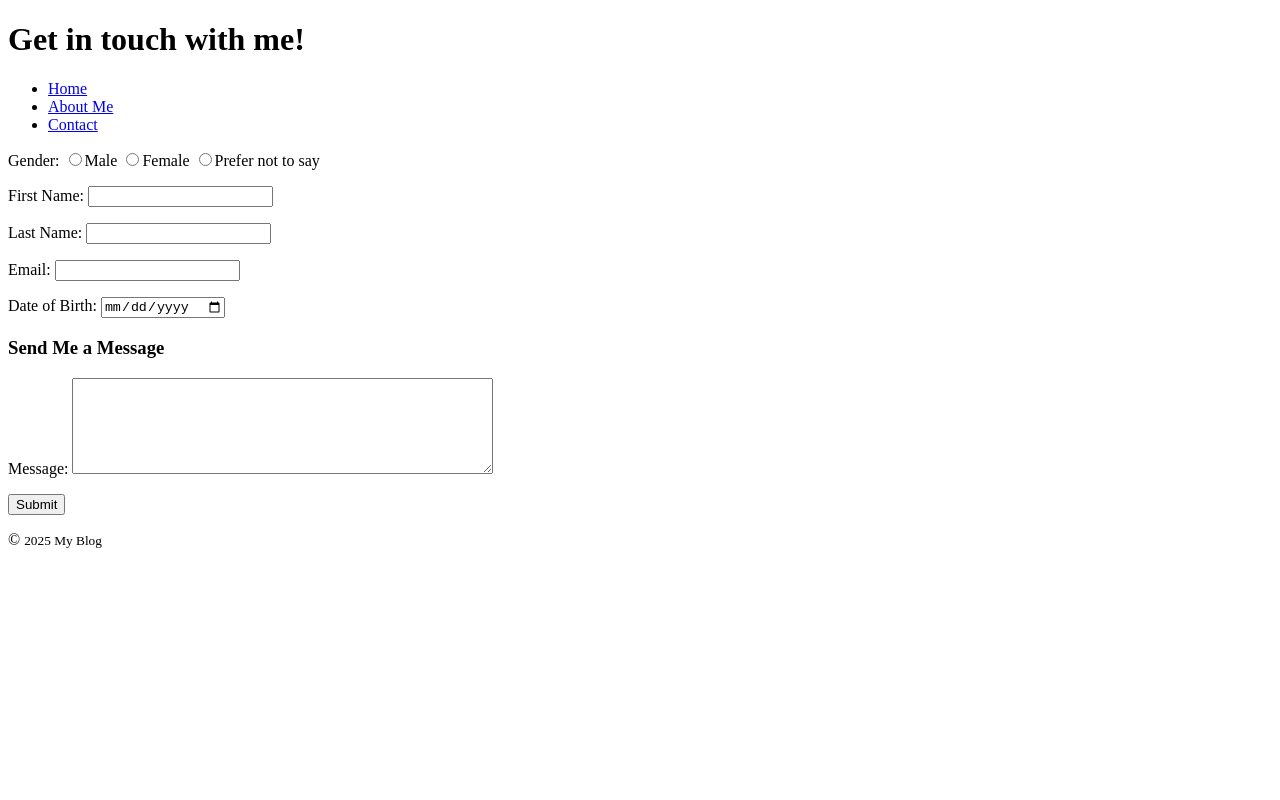
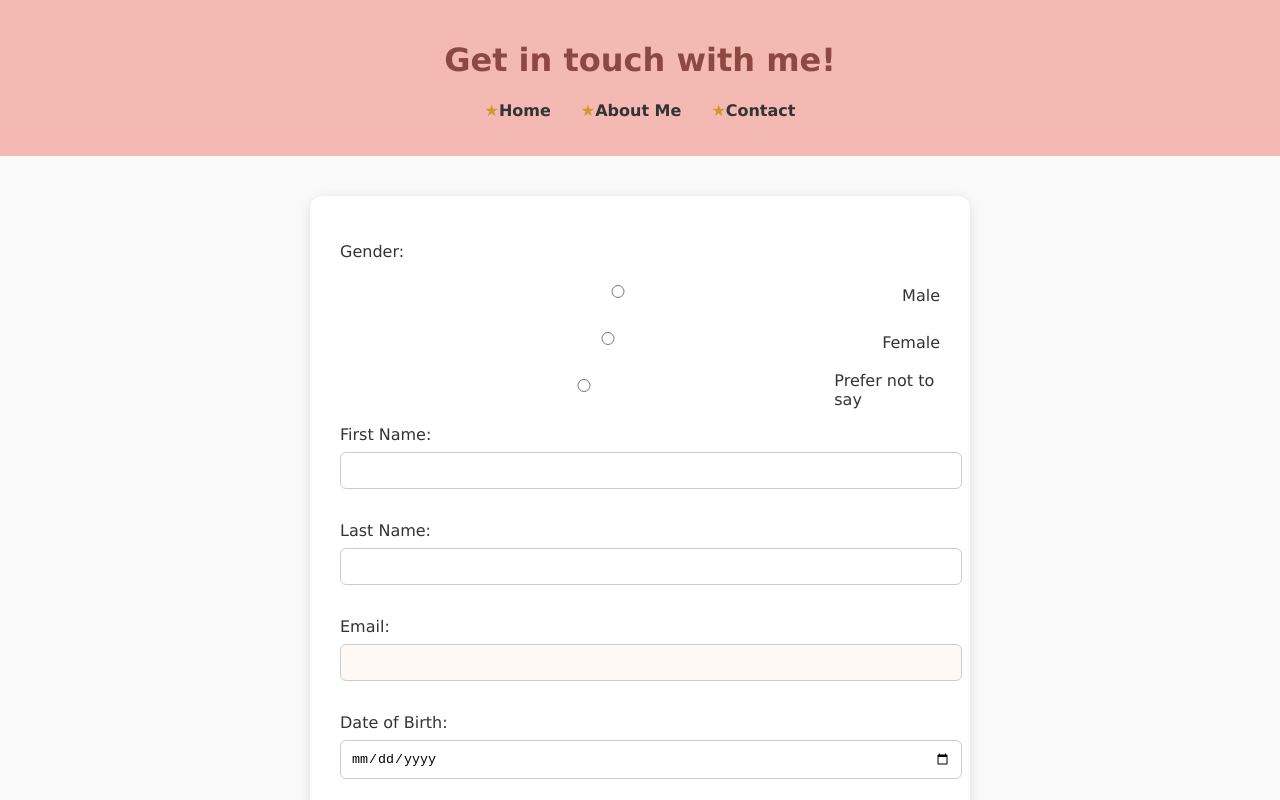
Before and after one commit to ioanalexandra00/Proiect-HTML-Blog, a plain HTML site: page form.html in a window 1280 px wide. Shown: the top 800 px of the page. Drawn offline with Linux system fonts and the light colour scheme.

Commit message:
Update Lab2

```diff
--- /dev/null
+++ b/css/about.css
@@ -0,0 +1,132 @@
+body {
+    font-family: Verdana, Geneva, Tahoma, sans-serif;
+    background-color: #f9f9f9;
+    margin: 0;
+    padding: 0;
+    color: #333;
+  }
+
+  header {
+    background-color: #f4b9b2;
+    padding: 20px;
+    text-align: center;
+    animation: fadeInHeader 1.5s ease;
+  }
+
+  @keyframes fadeInHeader {
+    from { opacity: 0; transform: translateY(-20px); }
+    to { opacity: 1; transform: translateY(0); }
+  }
+
+  h1 {
+    color: #8C4843;
+  }
+
+  nav ul {
+    list-style: none;
+    padding: 0;
+    display: flex;
+    justify-content: center;
+    gap: 30px;
+  }
+
+  nav a {
+    text-decoration: none;
+    color: #333;
+    font-weight: bold;
+    transition: color 0.3s ease;
+  }
+
+  nav a:hover {
+    color: #ce9a2e;
+  }
+
+  section {
+    padding: 40px;
+  }
+
+  h2, h3 {
+    color: #c64217;
+  }
+
+  img {
+    border-radius: 10px;
+    animation: slideInImg 1.2s ease;
+  }
+
+  @keyframes slideInImg {
+    from { transform: translateX(-100px); opacity: 0; }
+    to { transform: translateX(0); opacity: 1; }
+  }
+
+  table {
+    width: 100%;
+    border-collapse: collapse;
+    margin-top: 20px;
+    background-color: #fff;
+    box-shadow: 0 0 10px rgba(0,0,0,0.1);
+  }
+
+  th, td {
+    padding: 12px;
+    border: 1px solid #ddd;
+    text-align: left;
+  }
+
+  tr:hover {
+    background-color: #fef3e7;
+  }
+
+  ul li::before {
+    content: "\2605 ";
+    color: #ce9a2e;
+  }
+
+  footer {
+    text-align: center;
+    background-color: #f4b9b2;
+    padding: 20px;
+    margin-top: 40px;
+  }
+
+  @media screen and (max-width: 768px) {
+    section {
+      padding: 20px;
+    }
+
+    nav ul {
+      flex-direction: column;
+      gap: 10px;
+    }
+
+    table, th, td {
+      font-size: 14px;
+    }
+
+    img {
+      width: 100%;
+      height: auto;
+    }
+  }
+
+  @media screen and (max-width: 480px) {
+    h1 {
+      font-size: 24px;
+    }
+
+    h2, h3 {
+      font-size: 18px;
+    }
+  }
+
+  .highlight {
+    background-color: #ffe8d6;
+    padding: 4px 8px;
+    border-radius: 6px;
+  }
+
+  #education-title {
+    font-size: 22px;
+    font-weight: bold;
+    margin-top: 30px;
+  }
--- /dev/null
+++ b/css/form.css
@@ -0,0 +1,141 @@
+body {
+    font-family: Verdana, Geneva, Tahoma, sans-serif;
+    background-color: #f9f9f9;
+    margin: 0;
+    padding: 0;
+    color: #333;
+  }
+
+  header {
+    background-color: #f4b9b2;
+    padding: 20px;
+    text-align: center;
+    animation: fadeInForm 1.5s ease;
+  }
+
+  @keyframes fadeInForm {
+    from { opacity: 0; transform: translateY(-30px); }
+    to { opacity: 1; transform: translateY(0); }
+  }
+
+  h1 {
+    color: #8C4843;
+  }
+
+  nav ul {
+    list-style: none;
+    padding: 0;
+    display: flex;
+    justify-content: center;
+    gap: 30px;
+  }
+
+  nav li::before {
+    content: "\2605 ";
+    color: #ce9a2e;
+  }
+
+  nav a {
+    text-decoration: none;
+    color: #333;
+    font-weight: bold;
+    transition: color 0.3s ease;
+  }
+
+  nav a:hover {
+    color: #ce9a2e;
+  }
+
+  section {
+    padding: 40px;
+  }
+
+  form {
+    max-width: 600px;
+    margin: 0 auto;
+    background-color: #fff;
+    padding: 30px;
+    border-radius: 12px;
+    box-shadow: 0 2px 12px rgba(0, 0, 0, 0.1);
+    animation: fadeInFormBox 1.2s ease;
+  }
+
+  @keyframes fadeInFormBox {
+    from { opacity: 0; transform: scale(0.95); }
+    to { opacity: 1; transform: scale(1); }
+  }
+
+  input, textarea, select {
+    width: 100%;
+    padding: 10px;
+    margin-top: 8px;
+    margin-bottom: 16px;
+    border: 1px solid #ccc;
+    border-radius: 6px;
+    transition: border-color 0.3s ease;
+  }
+
+  input:focus, textarea:focus, select:focus {
+    border-color: #ce9a2e;
+  }
+
+  input[type="email"] {
+    background-color: #fef9f4;
+  }
+
+  button {
+    background-color: #ce9a2e;
+    color: #fff;
+    padding: 10px 20px;
+    border: none;
+    border-radius: 6px;
+    font-size: 16px;
+    cursor: pointer;
+    transition: background-color 0.3s ease;
+  }
+
+  button:hover {
+    background-color: #8C4843;
+  }
+
+  footer {
+    text-align: center;
+    background-color: #f4b9b2;
+    padding: 20px;
+    margin-top: 40px;
+  }
+
+  .radio-group {
+    display: flex;
+    flex-direction: column;
+    gap: 10px;
+  }
+
+  .radio-group label {
+    display: flex;
+    align-items: center;
+    gap: 8px;
+  }
+
+  ul li::before {
+    content: "\2605 ";
+    color: #ce9a2e;
+  }
+
+  @media screen and (max-width: 768px) {
+    section {
+      padding: 20px;
+    }
+    form {
+      padding: 20px;
+    }
+  }
+
+  @media screen and (max-width: 480px) {
+    h1 {
+      font-size: 24px;
+    }
+    button {
+      width: 100%;
+    }
+  }
--- /dev/null
+++ b/css/index.css
@@ -0,0 +1,142 @@
+body {
+    font-family: Verdana, Geneva, Tahoma, sans-serif;
+    background-color: #f9f9f9;
+    margin: 0;
+    padding: 0;
+    color: #333;
+  }
+
+  header {
+    background-color: #f4b9b2;
+    padding: 20px;
+    text-align: center;
+    animation: fadeInForm 1.5s ease;
+  }
+
+  @keyframes fadeInForm {
+    from { opacity: 0; transform: translateY(-30px); }
+    to { opacity: 1; transform: translateY(0); }
+  }
+
+  h1 {
+    color: #8C4843;
+  }
+
+  nav ul {
+    list-style: none;
+    padding: 0;
+    display: flex;
+    justify-content: center;
+    gap: 30px;
+  }
+
+  nav li::before {
+    content: "\2605 ";
+    color: #ce9a2e;
+  }
+
+  nav a {
+    text-decoration: none;
+    color: #333;
+    font-weight: bold;
+    transition: color 0.3s ease;
+  }
+
+  nav a:hover {
+    color: #ce9a2e;
+  }
+
+  section {
+    padding: 40px;
+  }
+
+  form {
+    max-width: 600px;
+    margin: 0 auto;
+    background-color: #fff;
+    padding: 30px;
+    border-radius: 12px;
+    box-shadow: 0 2px 12px rgba(0, 0, 0, 0.1);
+    animation: fadeInFormBox 1.2s ease;
+  }
+
+  @keyframes fadeInFormBox {
+    from { opacity: 0; transform: scale(0.95); }
+    to { opacity: 1; transform: scale(1); }
+  }
+
+  input, textarea, select {
+    width: 100%;
+    padding: 10px;
+    margin-top: 8px;
+    margin-bottom: 16px;
+    border: 1px solid #ccc;
+    border-radius: 6px;
+    transition: border-color 0.3s ease;
+  }
+
+  input:focus, textarea:focus, select:focus {
+    border-color: #ce9a2e;
+  }
+
+  input[type="email"] {
+    background-color: #fef9f4;
+  }
+
+  button {
+    background-color: #ce9a2e;
+    color: #fff;
+    padding: 10px 20px;
+    border: none;
+    border-radius: 6px;
+    font-size: 16px;
+    cursor: pointer;
+    transition: background-color 0.3s ease;
+  }
+
+  button:hover {
+    background-color: #8C4843;
+  }
+
+  footer {
+    text-align: center;
+    background-color: #f4b9b2;
+    padding: 20px;
+    margin-top: 40px;
+  }
+
+  .radio-group {
+    display: flex;
+    flex-direction: column;
+    gap: 10px;
+  }
+
+  .radio-group label {
+    display: inline-flex;
+    align-items: center;
+    gap: 8px;
+    width: fit-content;
+  }
+
+  ul li::before {
+    content: "\2605 ";
+    color: #ce9a2e;
+  }
+
+  @media screen and (max-width: 768px) {
+    section {
+      padding: 20px;
+    }
+    form {
+      padding: 20px;
+    }
+  }
+
+  @media screen and (max-width: 480px) {
+    h1 {
+      font-size: 24px;
+    }
+    button {
+      width: 100%;
+    }
+  }
--- a/form.html
+++ b/form.html
@@ -5,6 +5,7 @@
     <meta charset="UTF-8">
     <meta name="viewport" content="width=device-width, initial-scale=1.0">
     <title>Contact</title>
+    <link rel="stylesheet" href="css/form.css">
 </head>
 
 <body>
@@ -22,11 +23,13 @@
     <section>
 
         <form>
-            <p>Gender:
-                    <label><input type="radio" name="gender" value="male" />Male</label>
-                    <label><input type="radio" name="gender" value="female" />Female</label>
-                    <label><input type="radio" name="gender" value="prefer not to say" />Prefer not to say</label>
-            </p>
+            <p>Gender:</p>
+            <div class="radio-group">
+                <label><input type="radio" name="gender" value="male"> Male</label>
+                <label><input type="radio" name="gender" value="female"> Female</label>
+                <label><input type="radio" name="gender" value="prefer not to say"> Prefer not to say</label>
+            </div>
+
 
             <p>
                 <label for="firstName">First Name:</label>
```
Also changed, not shown: about.html (+1 -0 lines), index.html (+6 -5 lines), 1 other file.
